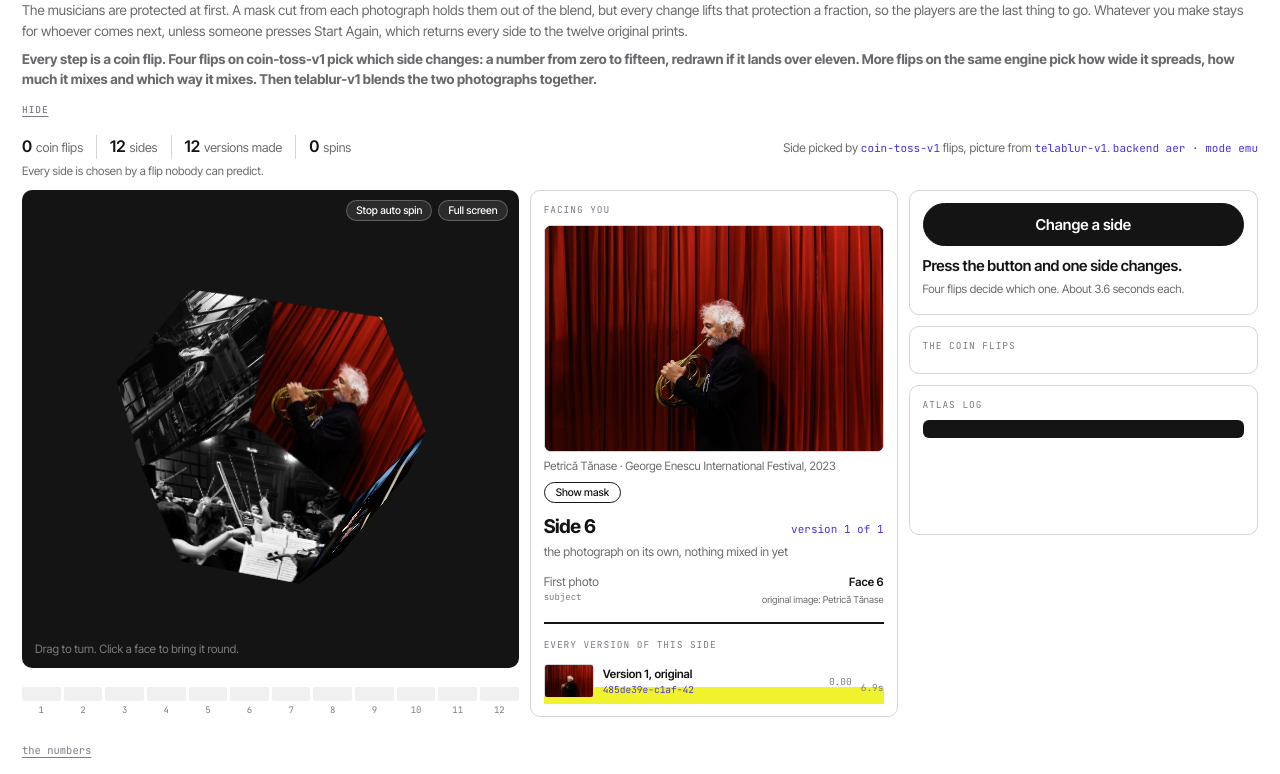
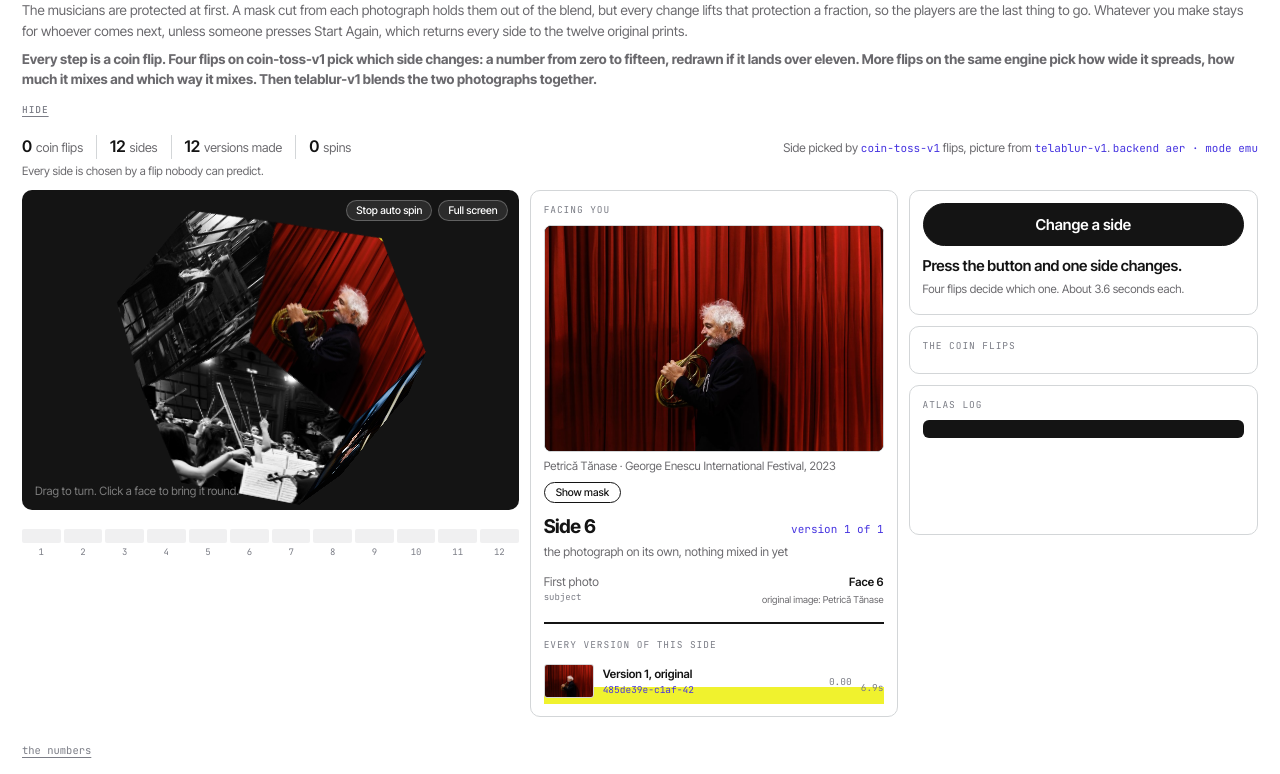
Before and after one commit to TOWaB/mothquantummhackathon, a Flask app: page / in a window 1280 px wide. Shown: the part 206-980 px from the top of the page. Run offline with Flask 3, Linux system fonts and the light colour scheme; data that the repository does not hold is empty; some libraries are stand-ins or nearby versions; some web fonts are replaced.

Commit message:
Stop the stage's box stretching to match the taller columns
CSS grid's default align-items:stretch was forcing the stage's column
to match whichever of the other two columns is tallest (the version
list, the Atlas log) — the black box grew to that height with the
dodecahedron sitting near its top and empty black space filling the
rest, scrolling out of view as the page scrolled. align-self:start opts
the stage's own column out of that stretch, so it keeps its own natural
height regardless of the other columns' content length.

Co-Authored-By: Claude Sonnet 5 <noreply@anthropic.com>

```diff
--- a/static/css/style.css
+++ b/static/css/style.css
@@ -112,6 +112,17 @@ button:disabled{opacity:.4;cursor:default}
 /* Full page scroll now (see .app), so the middle column just flows with
    its natural content height — no internal scrollbar of its own. */
 #facingCard{flex:1}
+/* CSS grid's own default (align-items:stretch) was stretching EVERY column
+   to match the row's height — i.e. whichever column has the most content
+   (the version list, the Atlas log) forces the other two to match it. That
+   made the stage's black box grow to match that height too, with the
+   dodecahedron centered somewhere near its top and a huge empty black
+   area below — confirmed live, 27-09-2026 ("not tie the box to the
+   bottom"). align-self:start opts the stage's own column out of that
+   stretch: it keeps its own natural height (its content: #stage's own
+   min-height plus the floor strip) regardless of how tall the other two
+   columns get. */
+.main > .col:first-child{align-self:start}
 @media(max-width:1180px){
   .main{grid-template-columns:minmax(0,1.2fr) minmax(260px,1fr)}
   .colC{grid-column:1 / -1}}
```
